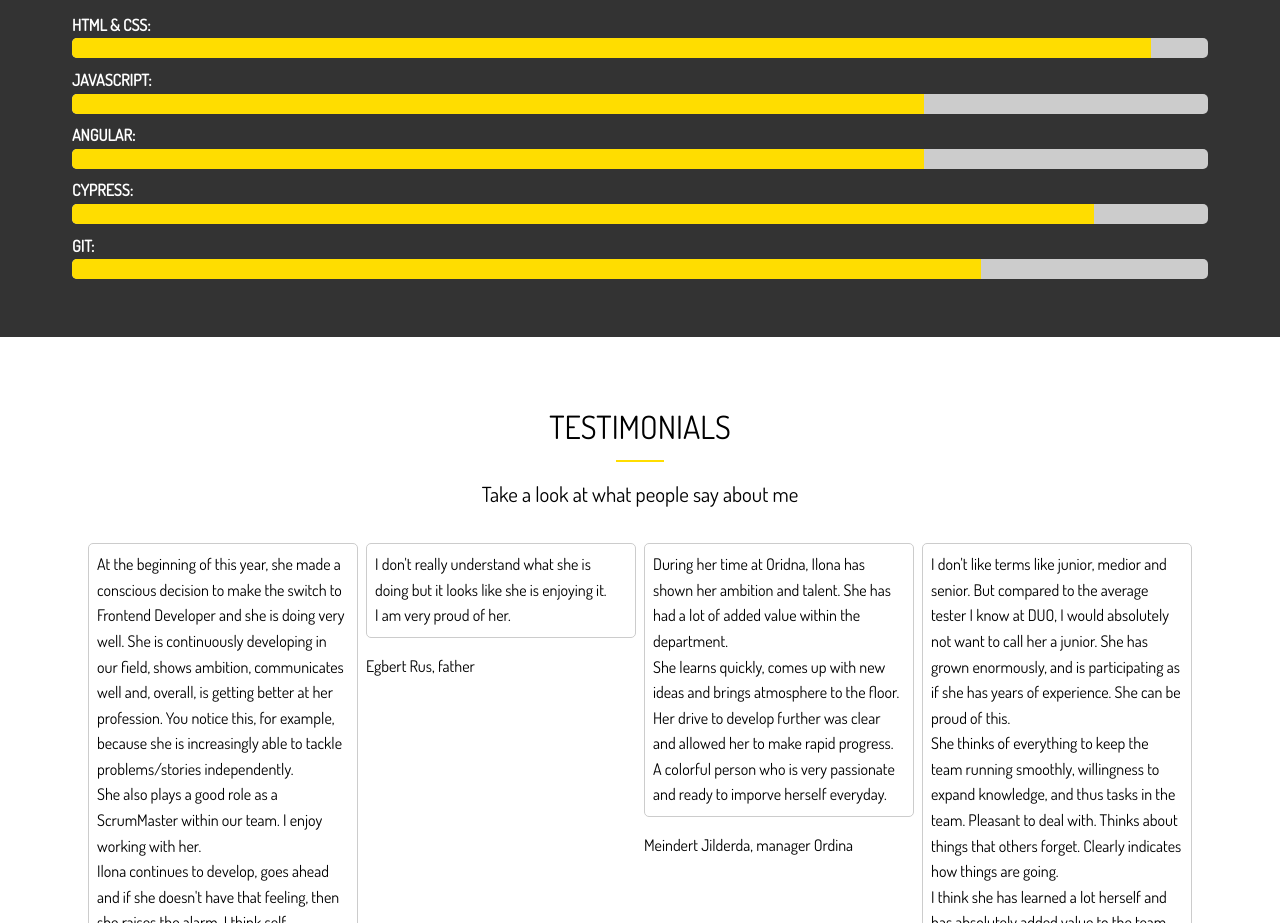
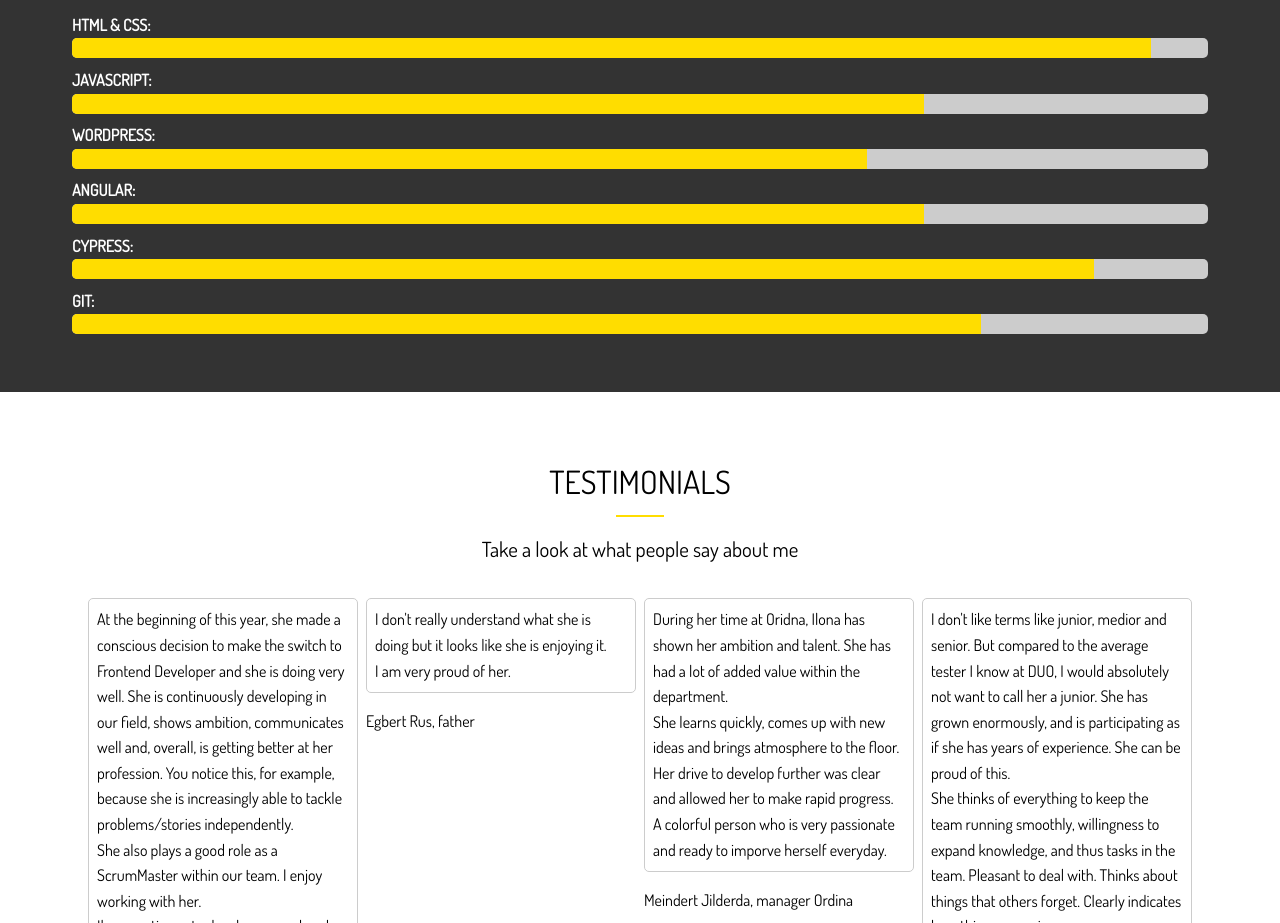
Before and after one commit to IlonaRus/Portfolio-Website, a website: page dist/about.html in a window 1280 px wide. Shown: the part 980-1903 px from the top of the page. Drawn offline with nearby package versions, Linux system fonts and the light colour scheme.

Commit message:
Added  wordpress skill

```diff
--- a/dist/about.html
+++ b/dist/about.html
@@ -73,6 +73,10 @@
       <div class="progress">
         <div style="width:75%;"></div>
       </div>
+      <h4>WordPress:</h4>
+      <div class="progress">
+        <div style="width:70%;"></div>
+      </div>
       <h4>Angular:</h4>
       <div class="progress">
         <div style="width: 75%;"></div>
```
